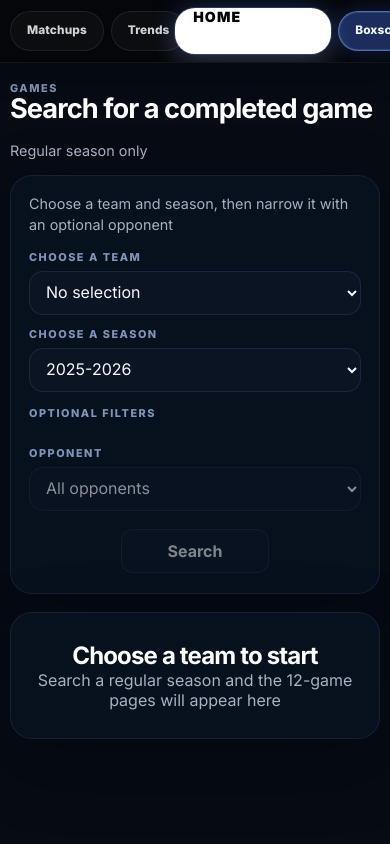
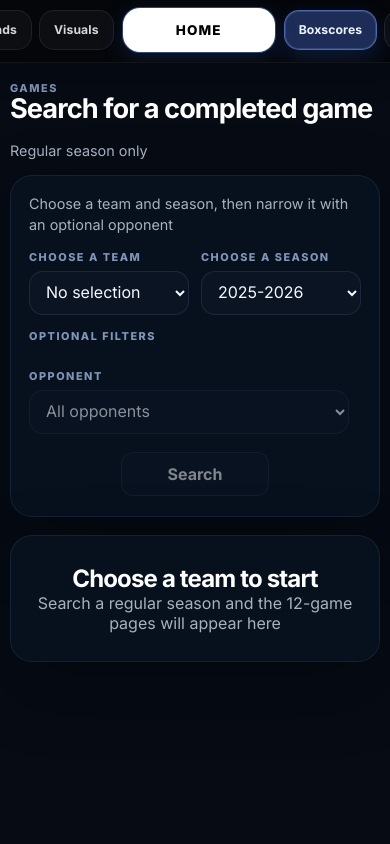
Before and after one commit to Milad-Safi/leafs-edge, a Next.js app: page /games in a window 390 px wide. Shown: the top 844 px of the page. Built offline with nearby package versions, Linux system fonts and the light colour scheme.

Commit message:
Nav Bar Fixes

```diff
--- a/src/styles/games/browse.css
+++ b/src/styles/games/browse.css
@@ -303,6 +303,7 @@
     font-weight: 800;
     text-transform: uppercase;
     letter-spacing: 0.08em;
+    white-space: nowrap;
 }
 
 .historicalGameMatchupNoteWin {
@@ -342,14 +343,24 @@
     }
 
     .historicalGameScoreRow {
-        grid-template-columns: 1fr;
+        --historical-game-team-pane-inner-trim: 0px;
+        grid-template-columns: minmax(0, 1fr) 96px minmax(0, 1fr);
+        gap: 8px;
     }
 
     .historicalGameScorePanel {
-        order: -1;
-        width: 100%;
-        min-width: 0;
-        padding: 4px 0 2px;
+        order: 0;
+        width: auto;
+        min-width: 96px;
+        padding: 0;
+        gap: 2px;
+    }
+
+    .historicalGameTeamPane {
+        min-height: 62px;
+        padding: 8px 9px;
+        gap: 7px;
+        border-radius: 14px;
     }
 
     .historicalGameScoreRow > .historicalGameTeamPane:first-child,
@@ -357,53 +368,52 @@
         max-width: 100%;
         justify-self: stretch;
     }
+
+    .historicalGameLogoWrap {
+        width: 34px;
+        height: 34px;
+    }
+
+    .historicalGameLogo {
+        width: 22px;
+        height: 22px;
+    }
+
+    .historicalGameTeamName {
+        font-size: 0.78rem;
+    }
+
+    .historicalGameScoreline {
+        gap: 6px;
+    }
+
+    .historicalGameScoreValue {
+        font-size: 1.38rem;
+    }
+
+    .historicalGameScoreDash {
+        font-size: 0.78rem;
+    }
+
+    .historicalGameMatchupNote {
+        font-size: 0.68rem;
+        letter-spacing: 0.05em;
+    }
 }
 
-@media (max-width: 760px) {
-    .historicalGamesFilterGrid {
-        grid-template-columns: 1fr;
-    }
-
-    .historicalGamesOptionalRow {
-        align-items: stretch;
-    }
-
-    .historicalGamesFieldOptional {
-        min-width: 0;
-        width: 100%;
+@media (max-width: 620px) {
+    .historicalGamesResultsWrap {
+        gap: 12px;
     }
 
     .historicalGameCard {
-        padding: 12px 12px 13px;
+        padding: 10px 10px 12px;
+        border-radius: 20px;
     }
 
     .historicalGameCard::before,
     .historicalGameCard::after {
         width: 3px;
-    }
-
-    .historicalGameTeamPane {
-        padding: 10px 11px;
-    }
-
-    .historicalGameLogoWrap {
-        width: 38px;
-        height: 38px;
-    }
-
-    .historicalGameLogo {
-        width: 26px;
-        height: 26px;
-    }
-
-    .historicalGameScoreValue {
-        font-size: 1.72rem;
-    }
-}
-
-@media (max-width: 760px) {
-    .historicalGameCard {
-        padding: 11px 11px 12px;
     }
 
     .historicalGameCardTop {
@@ -418,38 +428,52 @@
         min-height: 24px;
         padding: 0 9px;
         font-size: 0.68rem;
-        letter-spacing: 0.06em;
+    }
+
+    .historicalGameScoreRow {
+        grid-template-columns: minmax(0, 1fr) 82px minmax(0, 1fr);
+        gap: 6px;
+    }
+
+    .historicalGameTeamPane {
+        min-height: 56px;
+        padding: 7px 8px;
+        gap: 6px;
+    }
+
+    .historicalGameLogoWrap {
+        width: 32px;
+        height: 32px;
+    }
+
+    .historicalGameLogo {
+        width: 20px;
+        height: 20px;
     }
 
     .historicalGameTeamAbbrev {
-        font-size: 0.72rem;
-        letter-spacing: 0.08em;
+        font-size: 0.58rem;
+        letter-spacing: 0.1em;
     }
 
     .historicalGameTeamName {
-        font-size: 0.82rem;
+        font-size: 0.72rem;
     }
 
     .historicalGameScorePanel {
-        gap: 2px;
-        padding: 2px 0 1px;
-    }
-
-    .historicalGameScoreline {
-        gap: 8px;
+        min-width: 82px;
     }
 
     .historicalGameScoreValue {
-        font-size: 1.62rem;
+        font-size: 1.2rem;
     }
 
     .historicalGameScoreDash {
-        font-size: 0.84rem;
+        font-size: 0.7rem;
     }
 
     .historicalGameMatchupNote {
-        font-size: 0.63rem;
+        font-size: 0.62rem;
         letter-spacing: 0.04em;
-        line-height: 1.05;
     }
 }
--- a/src/styles/games/stats.css
+++ b/src/styles/games/stats.css
@@ -292,28 +292,25 @@
 }
 
 @media (max-width: 760px) {
-    .historicalGameHeroVenue {
-        margin-bottom: 14px;
-        font-size: 0.82rem;
-    }
-
-    .historicalGameHeroMiddle {
-        gap: 8px;
-        padding: 14px 12px;
+    .historicalGameHeroSubline {
+        flex-wrap: nowrap;
+        gap: 5px;
+        font-size: 0.68rem;
+        letter-spacing: 0.035em;
     }
 
     .historicalGameHeroDate {
-        font-size: 0.82rem;
+        font-size: 0.84rem;
     }
 
     .historicalGameHeroFinal {
-        font-size: 0.92rem;
-    }
-
-    .historicalGameHeroSubline {
-        gap: 6px;
-        font-size: 0.64rem;
-        letter-spacing: 0.03em;
-        line-height: 1.05;
+        font-size: 0.94rem;
     }
 }
+
+@media (max-width: 520px) {
+    .historicalGameHeroSubline {
+        font-size: 0.62rem;
+        gap: 4px;
+    }
+}
--- a/src/styles/site-header.css
+++ b/src/styles/site-header.css
@@ -20,7 +20,6 @@
     gap: 40px;
 }
 
-/* The Boosted & Pushed Forward Home Button */
 .siteWordmark {
     flex: 0 0 auto;
     background: #ffffff;
@@ -46,11 +45,10 @@
     color: #000000;
 }
 
-/* Nav Groups - Fixes the mashed text */
 .siteNav {
     display: flex;
     align-items: center;
-    gap: 32px; /* Adds space between links */
+    gap: 32px;
     flex: 1;
 }
 
@@ -79,7 +77,8 @@
         color 0.2s ease,
         opacity 0.2s ease,
         background 0.2s ease,
-        border-color 0.2s ease;
+        border-color 0.2s ease,
+        box-shadow 0.2s ease;
 }
 
 .siteNavLink:hover {
@@ -101,13 +100,12 @@
     border-radius: 999px;
 }
 
-/* --- Responsive Media Queries --- */
-
 @media (max-width: 900px) {
     .siteHeaderInner {
         padding: 0 24px;
         gap: 24px;
     }
+
     .siteNav {
         gap: 20px;
     }
@@ -122,17 +120,17 @@
     .siteHeaderInner {
         width: 100%;
         min-height: 0;
-        padding: 10px 12px;
+        padding: 8px 12px 10px;
         align-items: center;
-        justify-content: flex-start;
+        justify-content: center;
         gap: 8px;
         flex-wrap: nowrap;
         overflow-x: auto;
         overflow-y: hidden;
         scrollbar-width: none;
         -ms-overflow-style: none;
-        -webkit-overflow-scrolling: touch;
         overscroll-behavior-x: contain;
+        scroll-snap-type: x proximity;
     }
 
     .siteHeaderInner::-webkit-scrollbar {
@@ -142,14 +140,14 @@
     .siteNav {
         width: auto;
         flex: 0 0 auto;
-        justify-content: flex-start;
+        justify-content: center;
         gap: 8px;
         flex-wrap: nowrap;
     }
 
     .siteNav:first-of-type,
     .siteNav:last-of-type {
-        justify-content: flex-start;
+        justify-content: center;
     }
 
     .siteWordmark,
@@ -159,58 +157,59 @@
     }
 
     .siteWordmark {
-        order: 0;
-        position: relative;
-        left: -116px;
-        margin: 0 -116px 0 0;
+        margin: 0 2px;
+        padding: 0 20px;
         min-width: 168px;
-        min-height: 48px;
-        padding: 0 22px;
-        border-radius: 22px;
-        font-size: 0.92rem;
-        font-weight: 900;
+        min-height: 46px;
+        border-radius: 18px;
+        box-shadow:
+            0 0 0 1px rgba(82, 118, 197, 0.55),
+            0 8px 24px rgba(59, 104, 205, 0.18);
+        position: static;
+        left: auto;
+        z-index: 1;
+        transform: none;
+        text-align: center;
+        font-size: 0.88rem;
         letter-spacing: 0.08em;
-        transform: none;
-        box-shadow:
-            0 0 0 1px rgba(128, 170, 255, 0.22),
-            0 0 28px rgba(79, 131, 255, 0.24),
-            0 12px 28px rgba(255, 255, 255, 0.12);
+        display: inline-flex;
+        align-items: center;
+        justify-content: center;
     }
 
     .siteWordmark:hover {
         transform: none;
         box-shadow:
-            0 0 0 1px rgba(128, 170, 255, 0.22),
-            0 0 28px rgba(79, 131, 255, 0.24),
-            0 12px 28px rgba(255, 255, 255, 0.12);
+            0 0 0 1px rgba(82, 118, 197, 0.55),
+            0 8px 24px rgba(59, 104, 205, 0.18);
     }
 
     .siteNavLink {
         min-height: 42px;
-        padding: 0 18px;
-        border-radius: 999px;
+        padding: 0 16px;
+        border-radius: 16px;
         border: 1px solid rgba(255, 255, 255, 0.08);
-        background: rgba(255, 255, 255, 0.03);
-        font-size: 0.78rem;
-        font-weight: 800;
-        color: rgba(255, 255, 255, 0.82);
+        background: rgba(255, 255, 255, 0.035);
+        font-size: 0.8rem;
+        font-weight: 700;
+        color: rgba(255, 255, 255, 0.84);
         letter-spacing: 0.01em;
         text-transform: none;
     }
 
     .siteNavLink:hover {
         color: #ffffff;
-        background: rgba(255, 255, 255, 0.06);
-        border-color: rgba(255, 255, 255, 0.13);
+        background: rgba(255, 255, 255, 0.07);
+        border-color: rgba(255, 255, 255, 0.12);
     }
 
     .siteNavLinkActive {
         color: #eef4ff;
-        background: rgba(77, 123, 255, 0.34);
-        border-color: rgba(126, 169, 255, 0.52);
+        background: rgba(82, 124, 236, 0.34);
+        border-color: rgba(124, 164, 255, 0.5);
         box-shadow:
-            inset 0 0 0 1px rgba(180, 210, 255, 0.14),
-            0 0 24px rgba(69, 117, 255, 0.22);
+            0 0 0 1px rgba(124, 164, 255, 0.2) inset,
+            0 10px 24px rgba(46, 94, 210, 0.22);
     }
 
     .siteNavLinkActive::after {
@@ -220,7 +219,7 @@
 
 @media (max-width: 520px) {
     .siteHeaderInner {
-        padding: 8px 10px;
+        padding: 8px 10px 10px;
         gap: 7px;
     }
 
@@ -229,18 +228,17 @@
     }
 
     .siteWordmark {
-        left: -104px;
-        margin-right: -104px;
-        min-width: 156px;
-        min-height: 46px;
+        min-width: 152px;
+        min-height: 44px;
         padding: 0 18px;
-        border-radius: 20px;
-        font-size: 0.88rem;
+        border-radius: 17px;
+        font-size: 0.84rem;
     }
 
     .siteNavLink {
         min-height: 40px;
-        padding: 0 16px;
-        font-size: 0.74rem;
+        padding: 0 14px;
+        border-radius: 15px;
+        font-size: 0.76rem;
     }
 }
```
Also changed, not shown: src/styles/injuries.css (+100 -133 lines).
